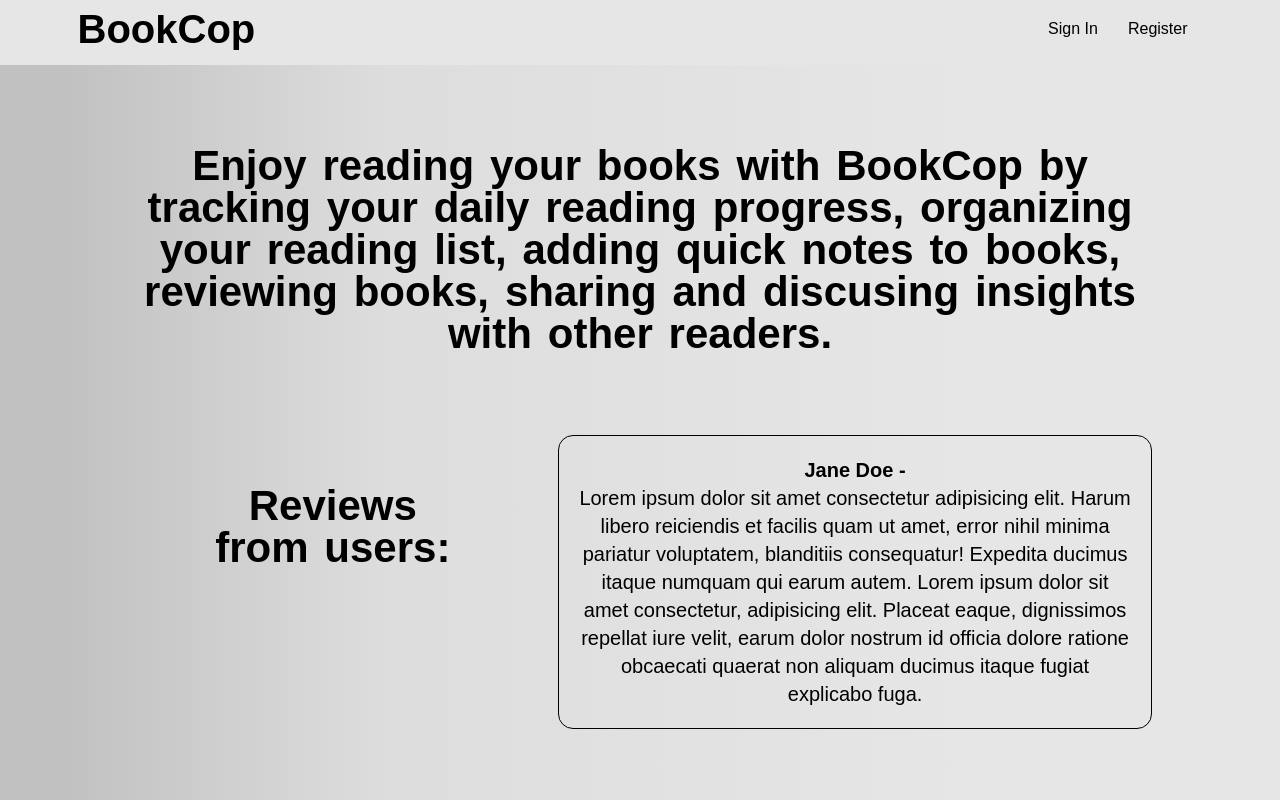
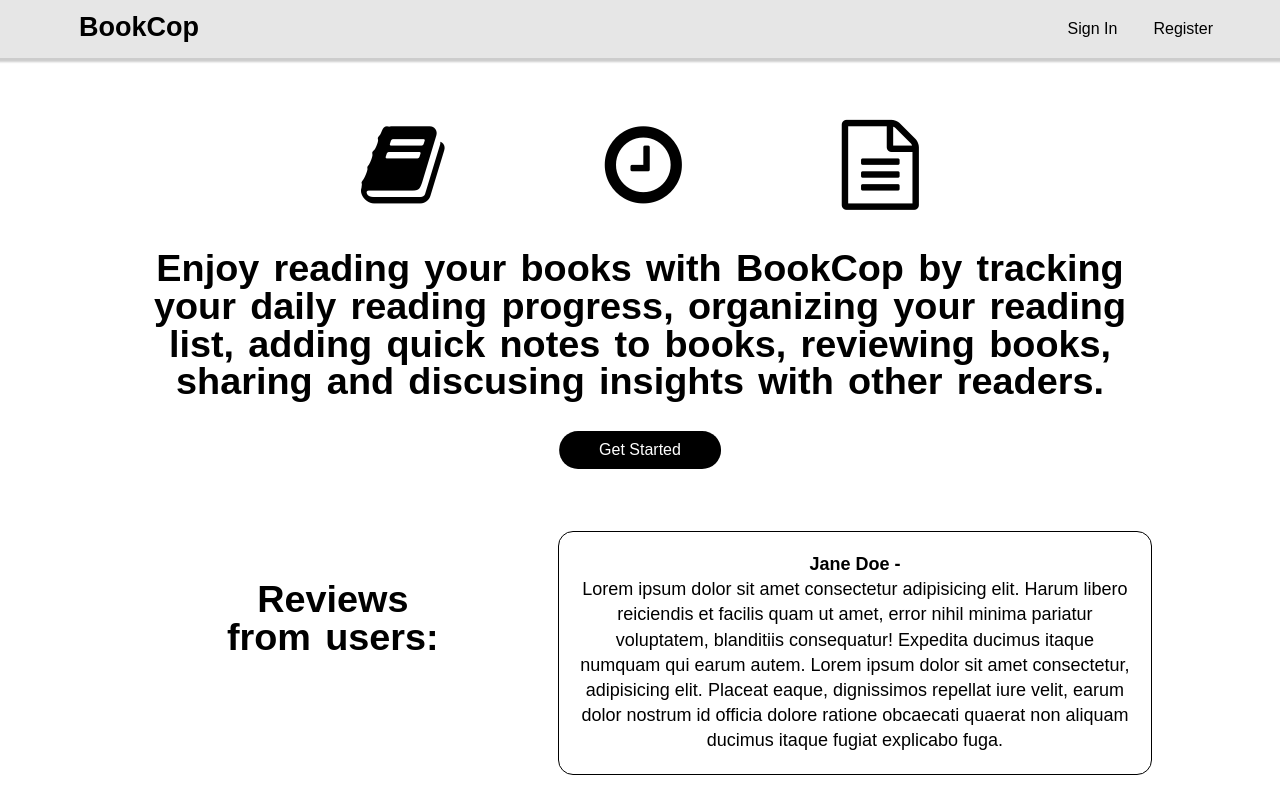
Before and after one commit to odb23/bookcop, a website: page index.html in a window 1280 px wide. Shown: the top 800 px of the page. Drawn offline with nearby package versions, Linux system fonts and the light colour scheme.

Commit message:
adding index animation

```diff
--- a/index.css
+++ b/index.css
@@ -1,12 +1,13 @@
 * {
     margin: 0;
+    cursor: context-menu;
 }
 
 body {
     position: relative;
-    background: rgb(193,193,193);
-    background: linear-gradient(90deg, rgba(193,193,193,1) 5%, rgba(221,221,221,1) 30%, rgba(230,230,230,1) 75%);
-    font-size: 20px;
+    /* background: rgb(193,193,193); */
+   /* background: linear-gradient(90deg, rgba(193,193,193,1) 5%, rgba(221,221,221,1) 30%, rgba(230,230,230,1) 75%); */
+    font-size: 18px;
     font-family: Arial, Helvetica, sans-serif;
     line-height: 1.4em;
 }
@@ -34,22 +35,29 @@ body {
 }
 
 header {
+    position: fixed;
+    width: 100%;
+    z-index: 99;
     background-color:  #e6e6e6;
     cursor: auto;
     padding: 15px;
+    box-shadow: 0 2px 2px 2px #ccc;
 }
 
  .nav-contents {
     display: inline;
 }
 
+.btn{
+    font-size: 16px;
+    padding: 5px 18px;
+    cursor: pointer;
+}
+
 #signUp {
     float: right;
-    padding: 5px 15px;
     border: none;
-    cursor: pointer;
     background-color: #e6e6e6;
-    font-size: 16px;
 }
 
 #signUp:hover {
@@ -57,17 +65,48 @@ background-color:  #ddd;
 border-radius: 25px;
 }
 
-#navbar{
+#intro{
     margin: 80px 0;
+
 }
 
-#navbar h1{
+#intro .icon-group {
+    display: flex;
+    justify-content: center;
+    flex-wrap: wrap;
+}
+
+#intro i{
+    font-size: 5em;
+    margin: 40px 80px;
+    position: relative;
+}
+
+#intro h1{
     text-align: center;
+}
+
+#get-started{
+    background-color: black;
+    color: white;
+    padding: 10px 40px;
+    border-radius: 20px;
+    border: none;
+    display: flex;
+    text-align: center;
+    margin: 30px 0;
+    position: absolute;
+    left: 50%;
+    transform: translateX(-50%);
+}
+
+#get-started:hover {
+    background-color: rgba(0,0,0,0.8);
 }
 
 #review-section{
     text-align: center;
-    margin: 55px auto;
+    margin: 130px auto;
 }
 
 .block{
@@ -89,7 +128,7 @@ border-radius: 25px;
     border-radius: 15px;
     padding: 20px;
     box-sizing: border-box;
-    max-height: 30em;
+    max-height: 20em;
     overflow-y: none;
 }
 footer {
@@ -122,11 +161,13 @@ footer li:hover {
     color: #e3e6e8;
     cursor: pointer;
     text-decoration: underline;
+
 }
 
 footer a {
     color: white;
     text-decoration: none;
+    cursor: pointer;
 }
 
 footer a:active {
@@ -138,7 +179,7 @@ footer a:active {
     padding-bottom: 3px;
 }
 
-.fa {
+.social {
     margin: 0 10px;
     width: 33px;
     height: 33px;
@@ -150,9 +191,10 @@ footer a:active {
     border-radius: 50%;
     text-decoration: none;
     background: black;
+    cursor: pointer;
   }
 
-  .fa:hover {
+  .social:hover {
     opacity: 0.7;
   }
 
@@ -166,4 +208,13 @@ footer a:active {
         width: 100%;
         float: none;
     }
+
+    #intro i{
+        font-size: 3em;
+        margin: 40px 25px;
+    }
+
+    #review-section{
+       margin: 55px auto;
+    }
 }
--- a/index.html
+++ b/index.html
@@ -7,40 +7,52 @@
     </title>
     <link rel="stylesheet" href="https://cdnjs.cloudflare.com/ajax/libs/font-awesome/4.7.0/css/font-awesome.min.css">
     <link rel="stylesheet" href="index.css" type="text/css">
+    <link rel="stylesheet" href="https://cdnjs.cloudflare.com/ajax/libs/animate.css/4.1.1/animate.min.css" />
 </head>
 
 <body>
     <header>
-        <div class="container1">
+        <nav class="container1">
             <h1 class="nav-contents">BookCop</h1>
-            <input id="signUp" class="nav-contents" type="button" value="Register"/>
-            <input id="signUp" class="nav-contents" type="button" value="Sign In"/>
-        </div>
+            <input id="signUp" class="nav-contents btn" type="button" value="Register" />
+            <input id="signUp" class="nav-contents btn" type="button" value="Sign In" />
+        </nav>
     </header>
 
-
     <div class="container2">
-        <nav id="navbar">
-            <h1>
-                Enjoy reading your books with BookCop by tracking your daily reading progress,
-                organizing your reading list, adding quick notes to books, reviewing books, sharing and discusing insights
-                with other
-                readers.
-            </h1>
-        </nav>
+        <main>
+            <div id="intro" class="animate__animated animate__fadeInDown">
+                <div class="icon-group">
+                    <i class="fa fa-book" aria-hidden="true"></i>
+                    <i class="fa fa-clock-o" aria-hidden="true"></i>
+                    <i class="fa fa-file-text-o" aria-hidden="true"></i>
+                </div>
+                <h1>
+                    Enjoy reading your books with BookCop by tracking your daily reading progress,
+                    organizing your reading list, adding quick notes to books, reviewing books, sharing and discusing
+                    insights
+                    with other
+                    readers.
+                </h1>
+                <input id="get-started" class="animate__animated animate__delay-2s animate__fadeIn btn" type="button" value="Get Started" />
+            </div>
+        </main>
 
         <section id="review-section">
             <div class="block1">
-                <h1>
+                <h1 class="animate__animated animate__backInLeft">
                     Reviews<br />
                     from users:
                 </h1>
             </div>
-            <article  class="block2">
-                <p><strong> Jane Doe -</strong><br>Lorem ipsum dolor sit amet consectetur adipisicing elit. Harum libero reiciendis et facilis quam ut amet,
+            <article class="block2 animate__animated animate__backInRight">
+                <p><strong> Jane Doe -</strong><br>Lorem ipsum dolor sit amet consectetur adipisicing elit. Harum libero
+                    reiciendis et facilis quam ut amet,
                     error
                     nihil minima pariatur voluptatem, blanditiis consequatur! Expedita ducimus itaque numquam qui earum
-                    autem. Lorem ipsum dolor sit amet consectetur, adipisicing elit. Placeat eaque, dignissimos repellat iure velit, earum dolor nostrum id officia dolore ratione obcaecati quaerat non aliquam ducimus itaque fugiat explicabo fuga.
+                    autem. Lorem ipsum dolor sit amet consectetur, adipisicing elit. Placeat eaque, dignissimos repellat
+                    iure velit, earum dolor nostrum id officia dolore ratione obcaecati quaerat non aliquam ducimus
+                    itaque fugiat explicabo fuga.
                 </p>
                 <div class="no-float"></div>
 
@@ -62,11 +74,11 @@
         </div>
         <div class="container1">
             <p class="footer-label">Connect with developer(s):</p>
-                <a href="" class="fa fa-facebook"></a>
-                <a href="" class="fa fa-twitter"></a>
-                <a href=""  class="fa fa-instagram"></a>
-                <a href=""  class="fa fa-linkedin"></a>
-                <a href=""  class="fa fa-github"></a>
+            <a href="" class="fa fa-facebook social"></a>
+            <a href="" class="fa fa-twitter social"></a>
+            <a href="" class="fa fa-instagram social"></a>
+            <a href="" class="fa fa-linkedin social"></a>
+            <a href="" class="fa fa-github social"></a>
             <p style="text-align: right; padding-top: 10px;"> © 2022, BookCop.</p>
         </div>
     </footer>
```
Also changed, not shown: images/logo.png (added).
